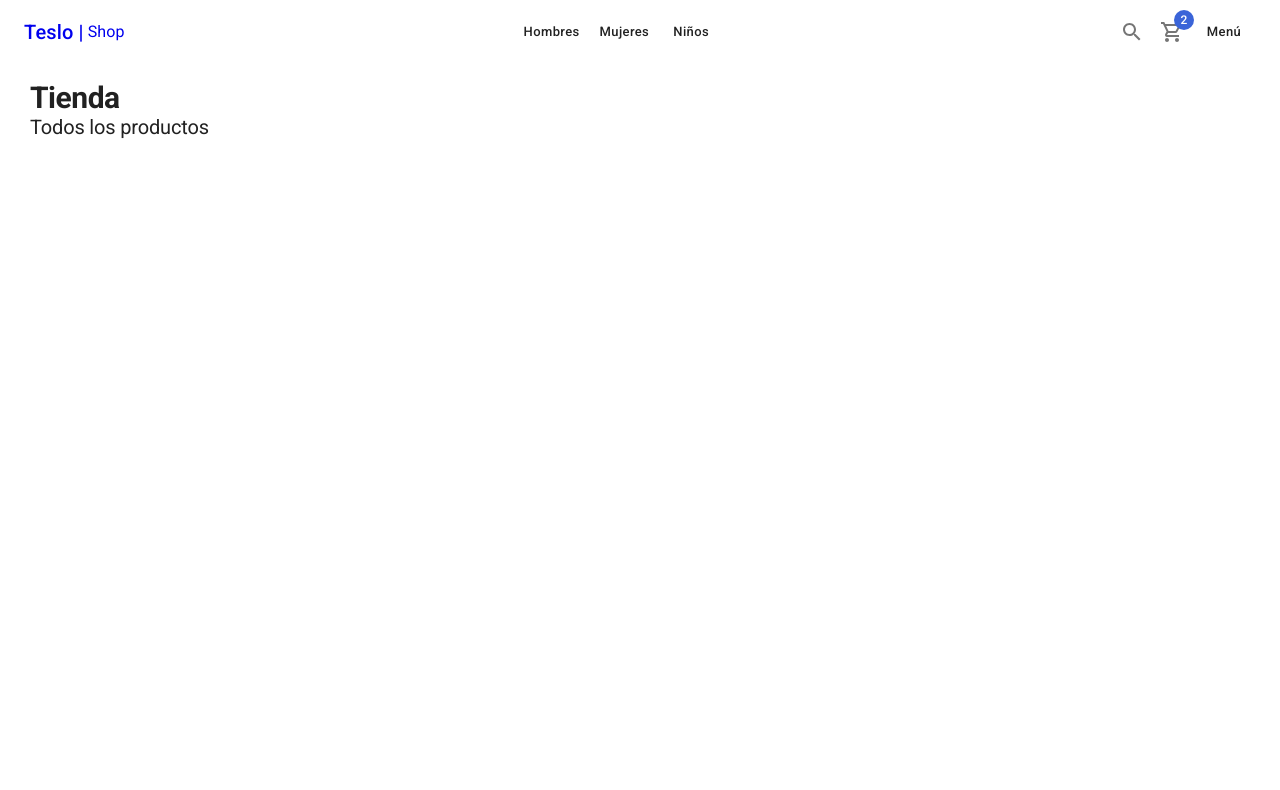
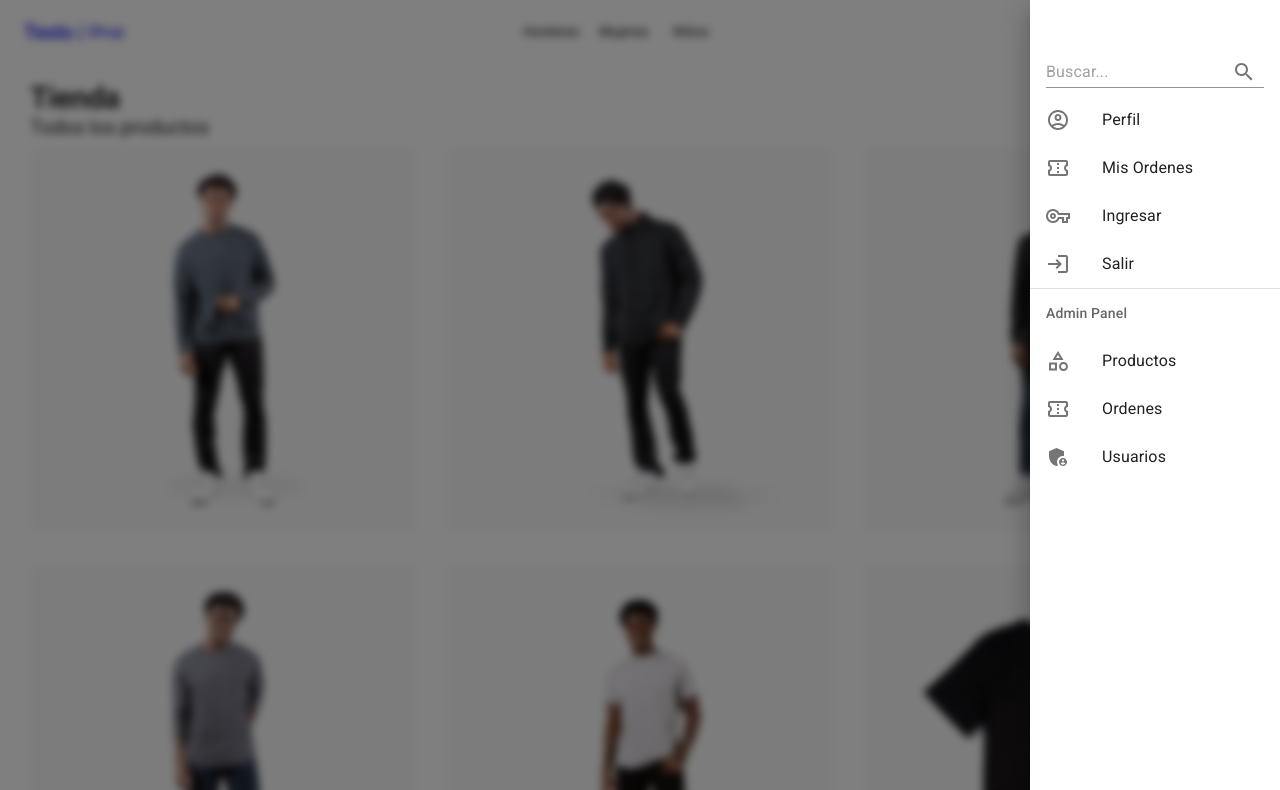
Before and after one commit to andresmurilloco/teslo-shop, a Next.js app: page / in a window 1280 px wide. Shown: the top 790 px of the page. Built offline with nearby package versions, Linux system fonts and the light colour scheme.

Commit message:
Curso 184

```diff
--- a/components/layouts/ShopLayout.tsx
+++ b/components/layouts/ShopLayout.tsx
@@ -1,6 +1,6 @@
 import {FC} from 'react'
 import Head from 'next/head'
-import { Navbar } from '../ui'
+import { Navbar, SideMenu } from '../ui'
 
 interface Props{
     children: React.ReactNode,
@@ -24,6 +24,7 @@
         <nav>
             <Navbar/>
         </nav>
+        <SideMenu/>
         <main style={{
             margin:'80px auto',
             maxWidth: '1440px',
--- /dev/null
+++ b/components/ui/SideMenu.tsx
@@ -0,0 +1,111 @@
+import { Box, Divider, Drawer, IconButton, Input, InputAdornment, List, ListItem, ListItemIcon, ListItemText, ListSubheader } from "@mui/material"
+import { AccountCircleOutlined, AdminPanelSettings, CategoryOutlined, ConfirmationNumberOutlined, EscalatorWarningOutlined, FemaleOutlined, LoginOutlined, MaleOutlined, SearchOutlined, VpnKeyOutlined } from "@mui/icons-material"
+
+
+export const SideMenu = () => {
+  return (
+    <Drawer
+        open={ true }
+        anchor='right'
+        sx={{ backdropFilter: 'blur(4px)', transition: 'all 0.5s ease-out' }}
+    >
+        <Box sx={{ width: 250, paddingTop: 5 }}>
+
+            <List>
+
+                <ListItem>
+                    <Input
+                        type='text'
+                        placeholder="Buscar..."
+                        endAdornment={
+                            <InputAdornment position="end">
+                                <IconButton
+                                aria-label="toggle password visibility"
+                                >
+                                 <SearchOutlined />
+                                </IconButton>
+                            </InputAdornment>
+                        }
+                    />
+                </ListItem>
+
+                <ListItem button>
+                    <ListItemIcon>
+                        <AccountCircleOutlined/>
+                    </ListItemIcon>
+                    <ListItemText primary={'Perfil'} />
+                </ListItem>
+
+                <ListItem button>
+                    <ListItemIcon>
+                        <ConfirmationNumberOutlined/>
+                    </ListItemIcon>
+                    <ListItemText primary={'Mis Ordenes'} />
+                </ListItem>
+
+
+                <ListItem button sx={{ display: { xs: '', sm: 'none' } }}>
+                    <ListItemIcon>
+                        <MaleOutlined/>
+                    </ListItemIcon>
+                    <ListItemText primary={'Hombres'} />
+                </ListItem>
+
+                <ListItem button sx={{ display: { xs: '', sm: 'none' } }}>
+                    <ListItemIcon>
+                        <FemaleOutlined/>
+                    </ListItemIcon>
+                    <ListItemText primary={'Mujeres'} />
+                </ListItem>
+
+                <ListItem button sx={{ display: { xs: '', sm: 'none' } }}>
+                    <ListItemIcon>
+                        <EscalatorWarningOutlined/>
+                    </ListItemIcon>
+                    <ListItemText primary={'Niños'} />
+                </ListItem>
+
+
+                <ListItem button>
+                    <ListItemIcon>
+                        <VpnKeyOutlined/>
+                    </ListItemIcon>
+                    <ListItemText primary={'Ingresar'} />
+                </ListItem>
+
+                <ListItem button>
+                    <ListItemIcon>
+                        <LoginOutlined/>
+                    </ListItemIcon>
+                    <ListItemText primary={'Salir'} />
+                </ListItem>
+
+
+                {/* Admin */}
+                <Divider />
+                <ListSubheader>Admin Panel</ListSubheader>
+
+                <ListItem button>
+                    <ListItemIcon>
+                        <CategoryOutlined/>
+                    </ListItemIcon>
+                    <ListItemText primary={'Productos'} />
+                </ListItem>
+                <ListItem button>
+                    <ListItemIcon>
+                        <ConfirmationNumberOutlined/>
+                    </ListItemIcon>
+                    <ListItemText primary={'Ordenes'} />
+                </ListItem>
+
+                <ListItem button>
+                    <ListItemIcon>
+                        <AdminPanelSettings/>
+                    </ListItemIcon>
+                    <ListItemText primary={'Usuarios'} />
+                </ListItem>
+            </List>
+        </Box>
+    </Drawer>
+  )
+}
--- a/components/ui/index.ts
+++ b/components/ui/index.ts
@@ -1 +1,2 @@
 export * from './Navbar';
+export * from './SideMenu';
--- a/pages/index.tsx
+++ b/pages/index.tsx
@@ -1,11 +1,25 @@
 import { ShopLayout } from "@/components/layouts";
-import { Typography } from "@mui/material";
+import { initialData } from "@/database/products";
+import { CardActionArea, CardMedia, Grid, Typography } from "@mui/material";
 
 export default function Home() {
   return (
     <ShopLayout title={'Teslo-Shop - Home'} pageDescription={"Encuentra los mejores productos de Teslo aquí"}>
       <Typography variant="h1" component='h1'>Tienda</Typography>
       <Typography variant="h2" sx={{marginBottom: 1}}>Todos los productos</Typography>
+      <Grid container spacing={4}>
+        {initialData.products.map(product=>(
+          <Grid item xs={6} sm={4} key={product.slug}>
+            <CardActionArea>
+              <CardMedia
+                component='img'
+                image={`products/${product.images[0]}`}
+                alt={product.title}
+              />
+            </CardActionArea>
+          </Grid>
+        ))}
+      </Grid>
     </ShopLayout>
   )
 }
```
